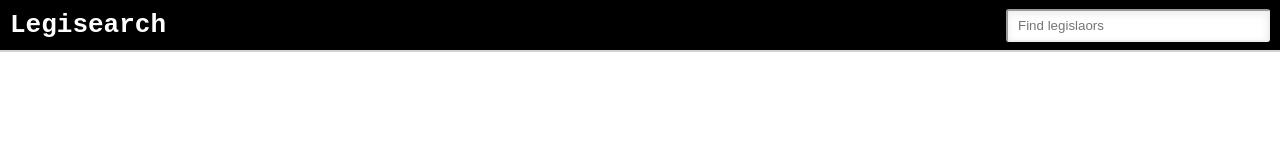
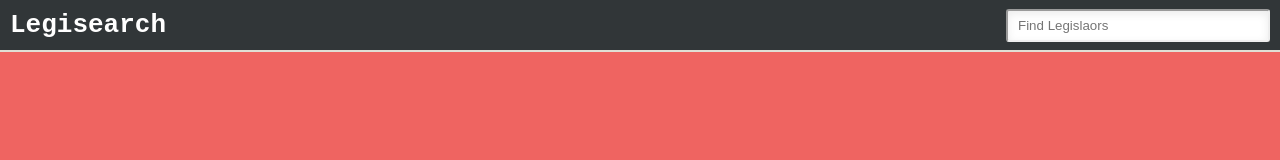
Before and after one commit to dkulas/my_legislators, a plain HTML site: page index.html in a window 1280 px wide. Drawn offline with Linux system fonts and the light colour scheme.

Commit message:
updated the color scheme and added an image that contains the color scheme info

```diff
--- a/index.html
+++ b/index.html
@@ -10,7 +10,7 @@
 <header>
   <h2>Legisearch</h2>
   <form id="getZip" method="get">
-    <input type="text" name="zipcode" id="zipcodeInput" class="tooltip" placeholder="Find legislaors" autofocus="true" autocomplete="off" title="Enter valid US zipcode">
+    <input type="text" name="zipcode" id="zipcodeInput" class="tooltip" placeholder="Find Legislaors" autofocus="true" autocomplete="off" title="Enter valid US zipcode">
     <input type="submit" form="getZip" value="&#8250;" id="submitBtn">
   </form>
 </header>
--- a/public/styles.css
+++ b/public/styles.css
@@ -53,12 +53,16 @@ table {
 /*******************/
 /*******************/
 
+body {
+	background-color: #EF6461;
+}
+
 header {
 	width: 100%;
 	height: 50px;
-	background: black;
+	background: #313638;
 	display: table;
-	border-bottom: 2px solid lightgray;
+	border-bottom: 2px solid #E0DFD5;
 }
 
 h2 {
```
Also changed, not shown: public/my_legislators_color_scheme.png (added).
